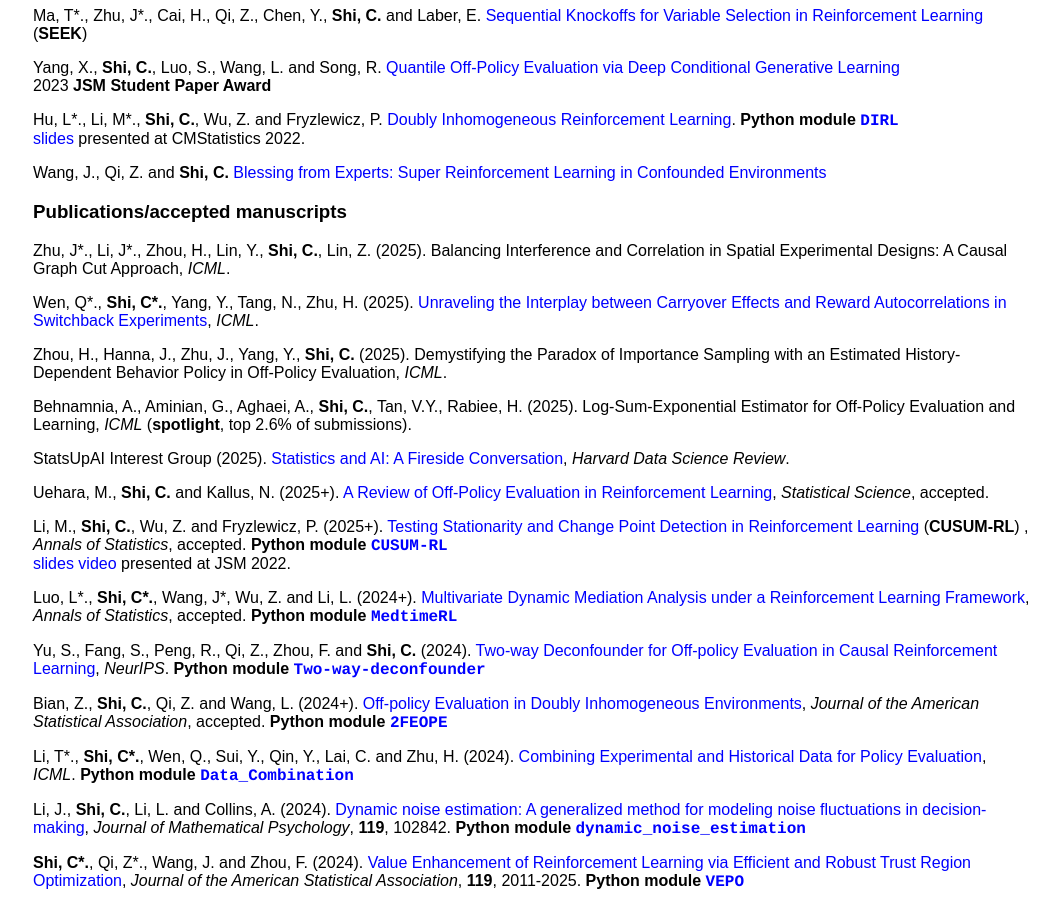
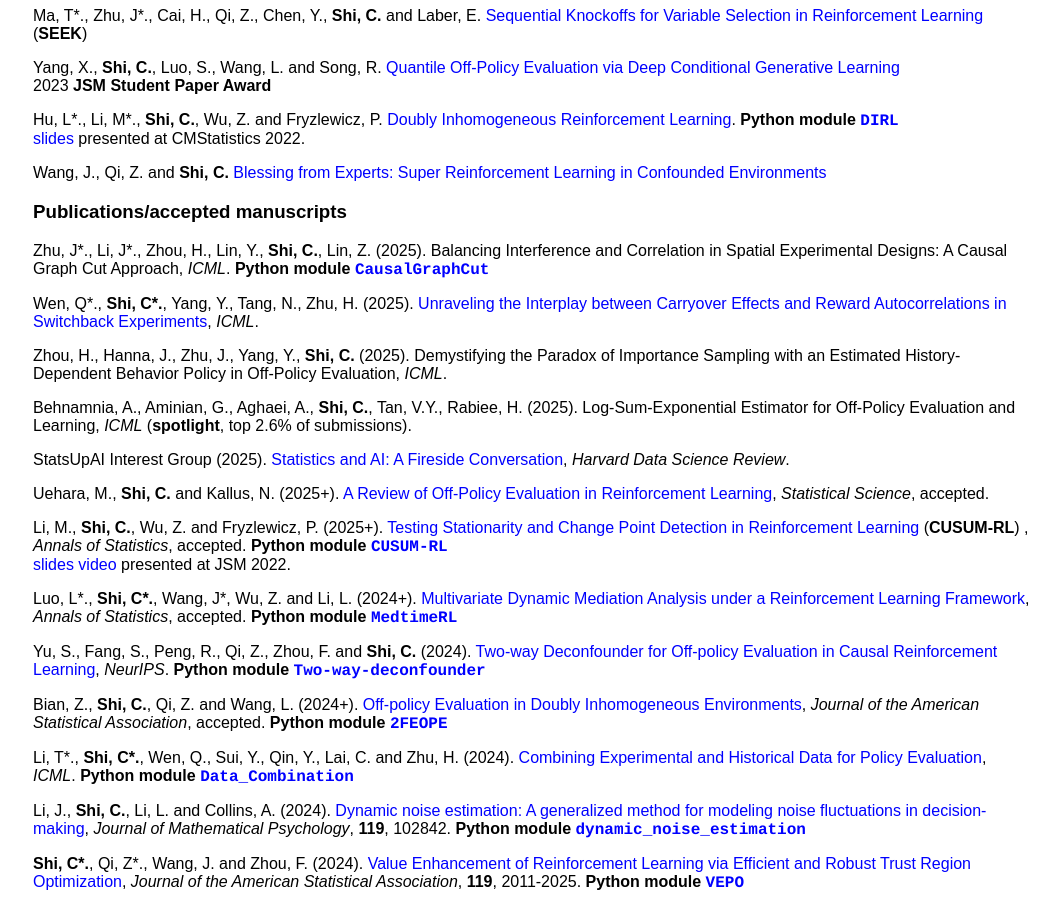
Before and after one commit to callmespring/callmespring.github.io, a Jekyll site: the page built from publication.md, in a window 1280 px wide and 900 px high, scrolled down 672 px. Shown: the whole window, without its empty margins (107-1166 px from the left). Built offline with Jekyll 4.4.1, drawn with Linux system fonts in a browser that asks for light colours.

Commit message:
Update publication.md

```diff
--- a/publication.md
+++ b/publication.md
@@ -48,7 +48,7 @@
 Wang, J., Qi, Z. and **Shi, C.** [Blessing from Experts: Super Reinforcement Learning in Confounded Environments](https://arxiv.org/pdf/2209.15448.pdf)
 
 ### Publications/accepted manuscripts
-Zhu, J\*., Li, J\*., Zhou, H., Lin, Y., **Shi, C.**, Lin, Z. (2025). Balancing Interference and Correlation in Spatial Experimental Designs: A Causal Graph Cut Approach, _ICML_.
+Zhu, J\*., Li, J\*., Zhou, H., Lin, Y., **Shi, C.**, Lin, Z. (2025). Balancing Interference and Correlation in Spatial Experimental Designs: A Causal Graph Cut Approach, _ICML_. **Python module**  [<span style="font-family:courier;">**CausalGraphCut**</span>](https://github.com/Mamba413/CausalGraphCut)
 
 Wen, Q\*., **Shi, C\*.**, Yang, Y., Tang, N., Zhu, H. (2025). [Unraveling the Interplay between Carryover Effects and Reward Autocorrelations in Switchback Experiments](https://arxiv.org/pdf/2403.17285v1), _ICML_.
 
```
